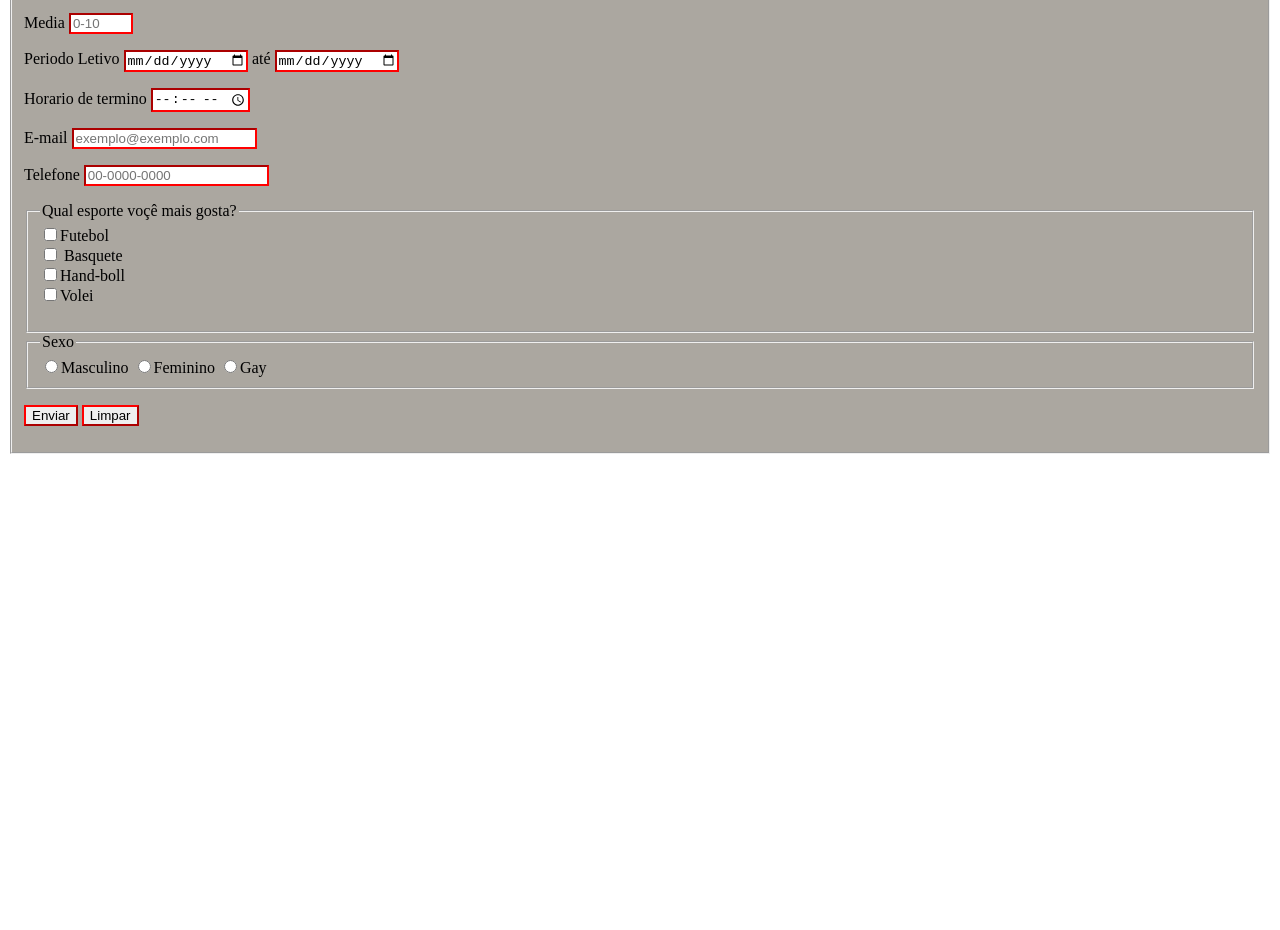
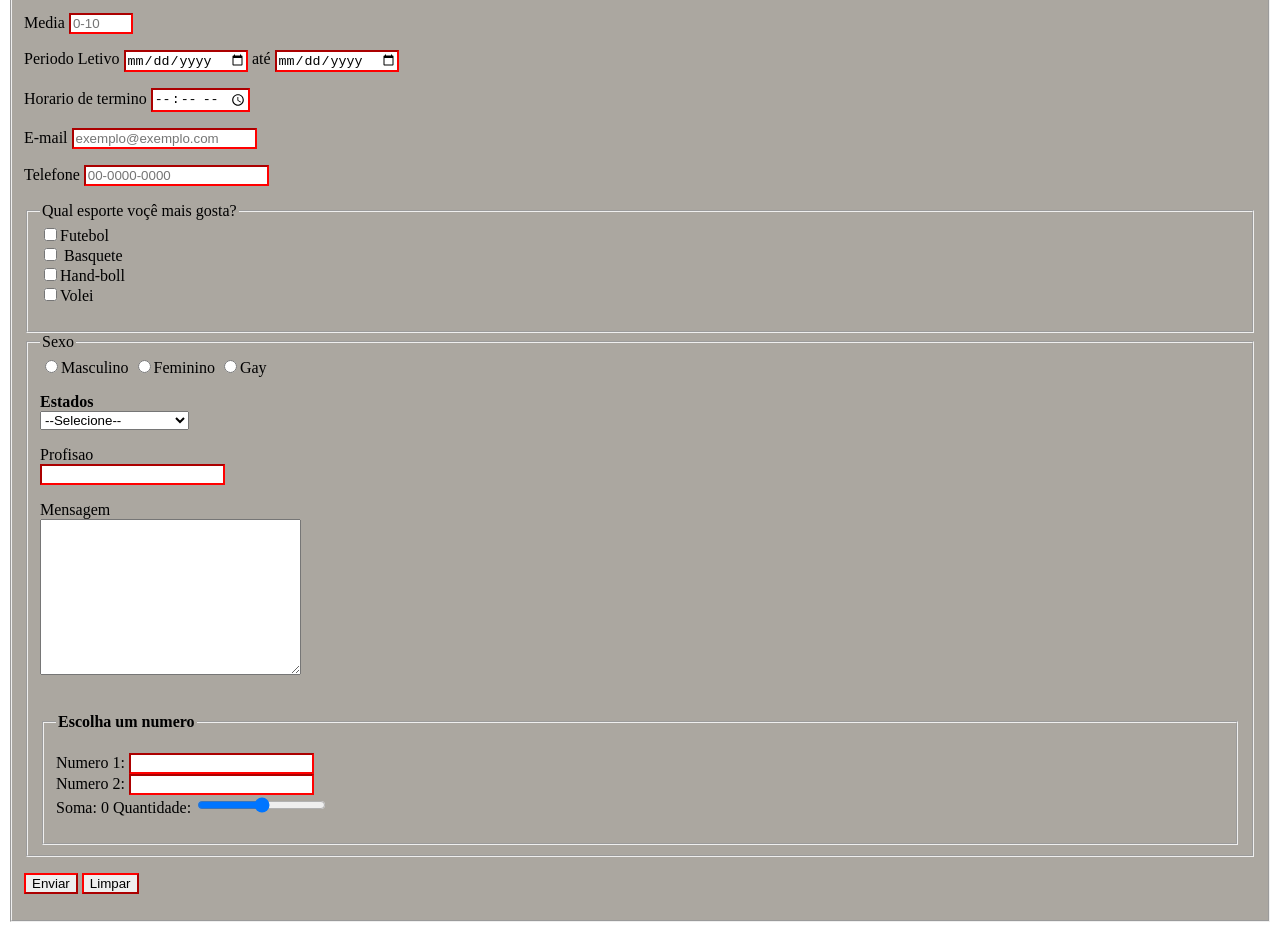
Before and after one commit to Ricky-Saldanha/HTML_CSS, a plain HTML site: page Exercicios/EX025/Form03.html in a window 1280 px wide. Shown: the part 135-1065 px from the top of the page. Before the commit the page ends 800 px from the top, so only its background shows below. Drawn offline with Linux system fonts and the light colour scheme.

Commit message:
Aulas formularios final

```diff
--- a/Exercicios/EX025/Form03.html
+++ b/Exercicios/EX025/Form03.html
@@ -9,7 +9,7 @@
     <fieldset style="background-color: rgba(78, 68, 55, 0.47);">
         <legend>Formulario</legend>
         <h1>Coloque seus dados aqui.</h1>
-        <form action="cadastro.php" method="get" autocomplete="off">
+        <form action="cadastro.php" method="post" autocomplete="off">
             <p>
                 <label for="iname" >Nome</label>
                 <input type="text" name="name" id="iname" required minlength="5" placeholder="Nome Completo">
@@ -51,6 +51,76 @@
             <input type="radio" name="sexo" id="imas"><label for="imas">Masculino</label>
             <input type="radio" name="sexo" id="ifemi"><label for="ifemi">Feminino</label>
             <input type="radio" name="sexo" id="igay"><label for="igay">Gay</label>
+            <p>
+                <label for="iest"><strong>Estados</strong></label><br>
+                <select name="est" id="ist">
+                    <option value=""select>--Selecione--</option>
+                    <optgroup label="Meio Do Mapa">
+                    <option value="Mg">Minas Gerais</option>
+                    <option value="SP">São Paulo</option>
+                    <option value="RJ">Rio De Janeiro</option>
+                </optgroup>
+                <optgroup label="Fundo Do Mapa">
+                    <option value="RS">Rio Grande Do Sul</option>
+                    <option value="PR">Parnaiba</option>
+                </optgroup>
+                <optgroup label="Parte De Cima">
+                        <option value="MA">Maranhão</option>
+                        <option value="BH">Bahia</option>
+                        <option value="Sl">Sei la</option>
+                   </optgroup>
+                     </select>
+            </p>
+
+            <p>
+
+                    <label for="iprof">Profisao</label><br>
+                    <input type="text" name="prof" id="iprof" list="listprof">
+                    <datalist id="listprof">
+                        <option >Mecanico</option>
+                        <option >Medico</option>
+                        <option >Professor</option>
+                    </datalist>
+            </p>
+            <p>
+                <label for="imen">Mensagem</label><br>
+                <textarea name="mens" id="imen" cols="30" rows="10"></textarea>
+            </p><br>
+
+            <fieldset>
+                <legend><strong>Escolha um numero</strong></legend>
+                <p>
+                    <label for="num1">Numero 1:</label>
+                    <input type="number" name="numero" id="num1" required,
+                    oninput="isoma.innerHTML = Number(num1.value)+ Number (num2.value)"
+                    ><br>
+
+
+                    <label for="num2">Numero 2: </label>
+                    <input type="number" name="numero" id="num2" required ,
+                     oninput="isoma.innerHTML = Number(num1.value) + Number (num2.value)">
+                     <br>
+                      <label for="isoma">Soma:</label>
+                    <output name="soma" id="isoma">0</output>
+
+                    <label for="barr">Quantidade:</label>
+                    <input type="range" name="valor" id="barr" max="25" min="1"
+                    oninput="isoma.innerHTML= Number (barr.value)">
+                    <output id="soma"></output>
+
+
+
+
+                </p>
+
+
+
+            </fieldset>
+
+
+
+
+
         </fieldset>
             <p>
                 <input type="submit" value="Enviar">
```
